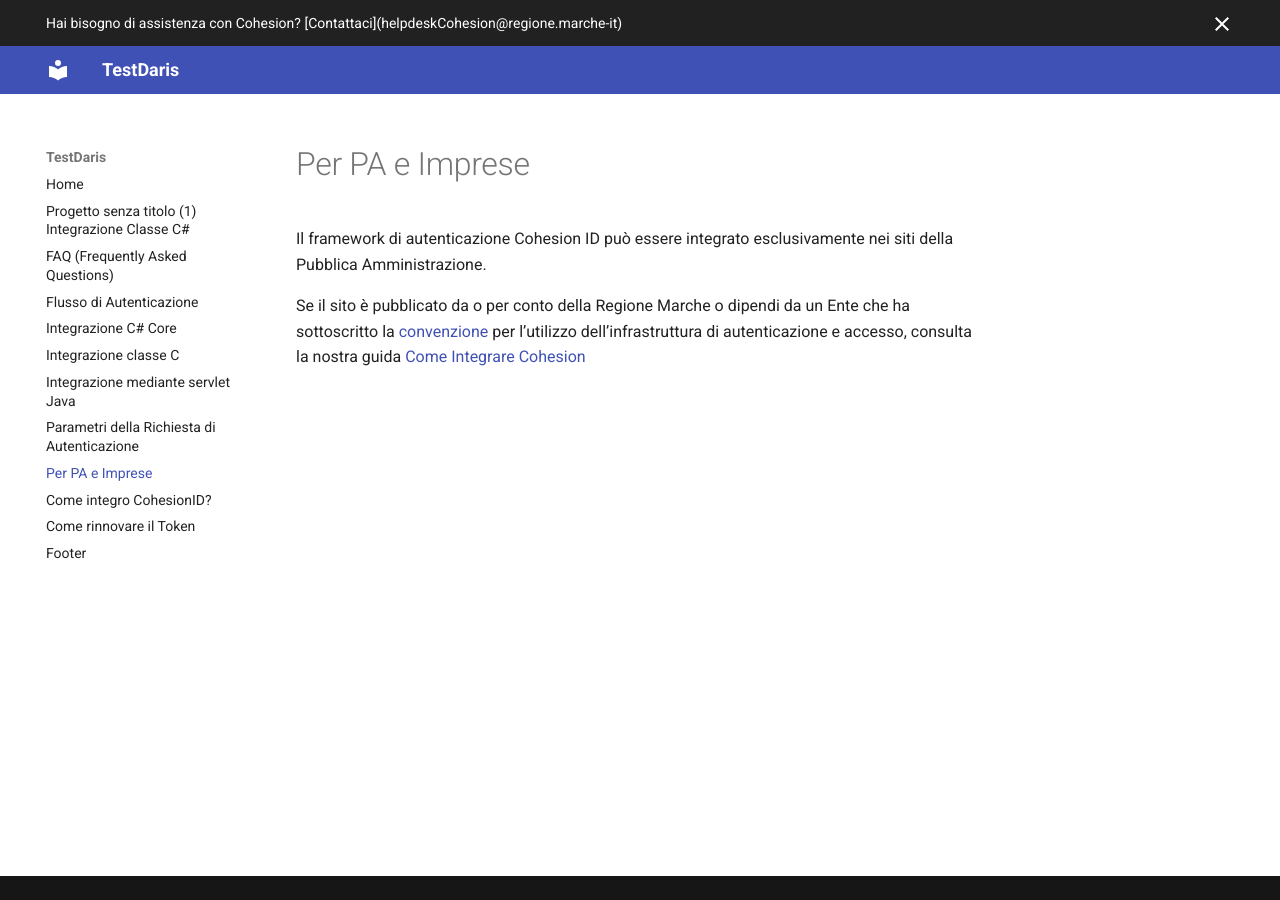
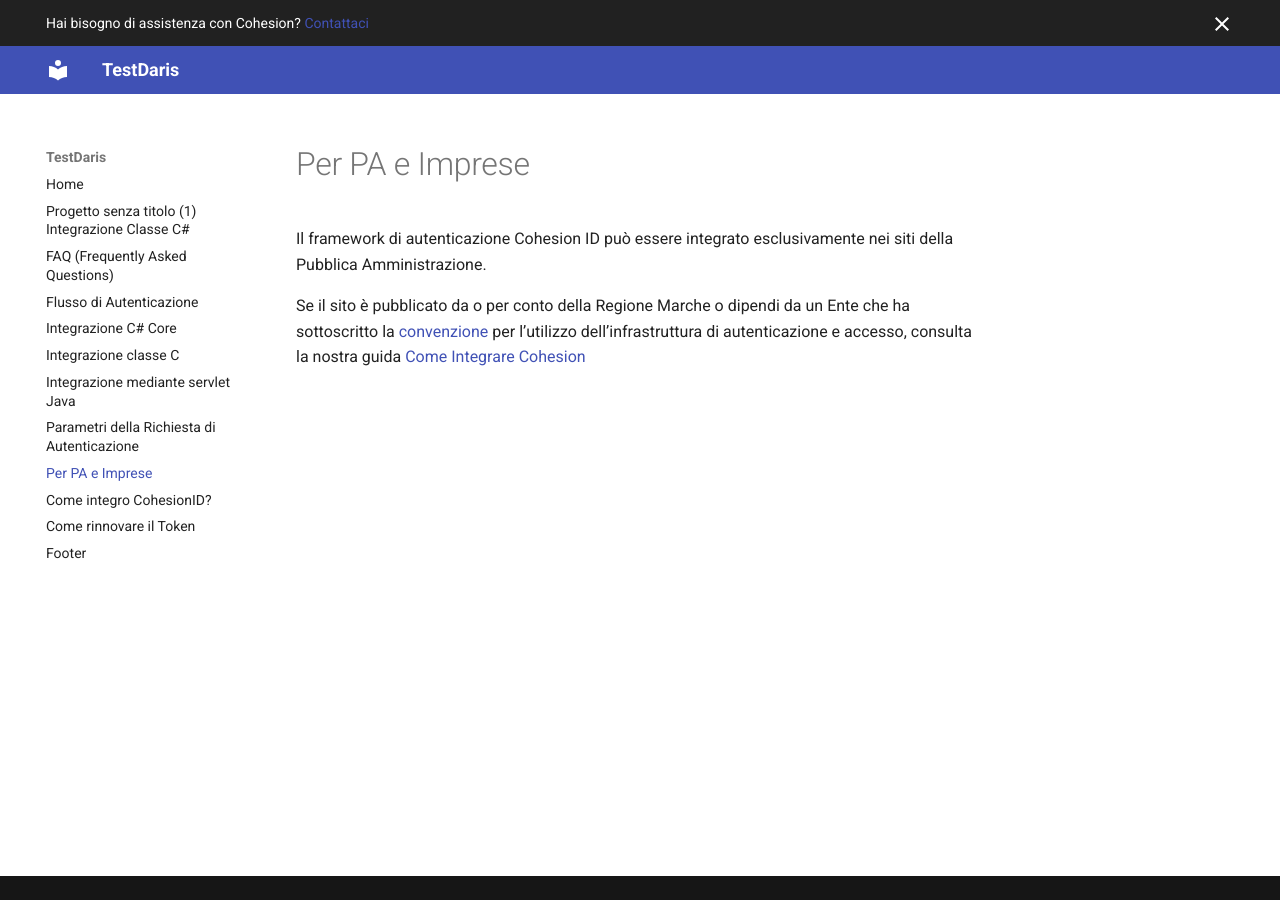
Before and after one commit to DarisCappelletti/TestDaris, an MkDocs documentation site: the page built from docs/Per-PA-e-Imprese.md, in a window 1280 px wide. Built offline with MkDocs 1.6.1 and Material for MkDocs 9.7.7, drawn with Linux system fonts in a browser that asks for light colours; some of the changed lines change nothing that is shown.

Commit message:
Update main.html

```diff
--- a/Custom/overrides/main.html
+++ b/Custom/overrides/main.html
@@ -2,5 +2,5 @@
 {% extends "base.html" %}
 
 {% block announce %}
-Hai bisogno di assistenza con Cohesion? [Contattaci](helpdeskCohesion@regione.marche-it)
+Hai bisogno di assistenza con Cohesion? <a href="mailto:helpdeskCohesion@regione.marche-it?subject=Assistenza cohesion">Contattaci</a>
 {% endblock %}
```
